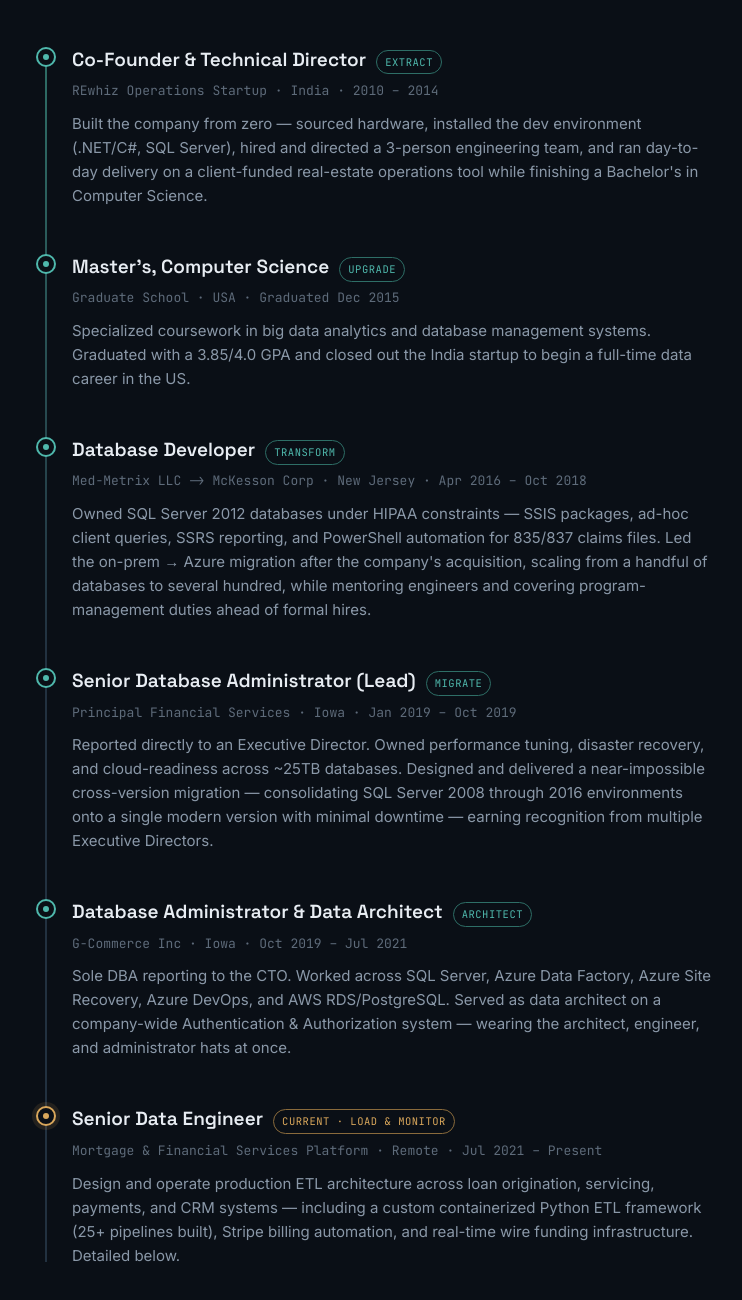
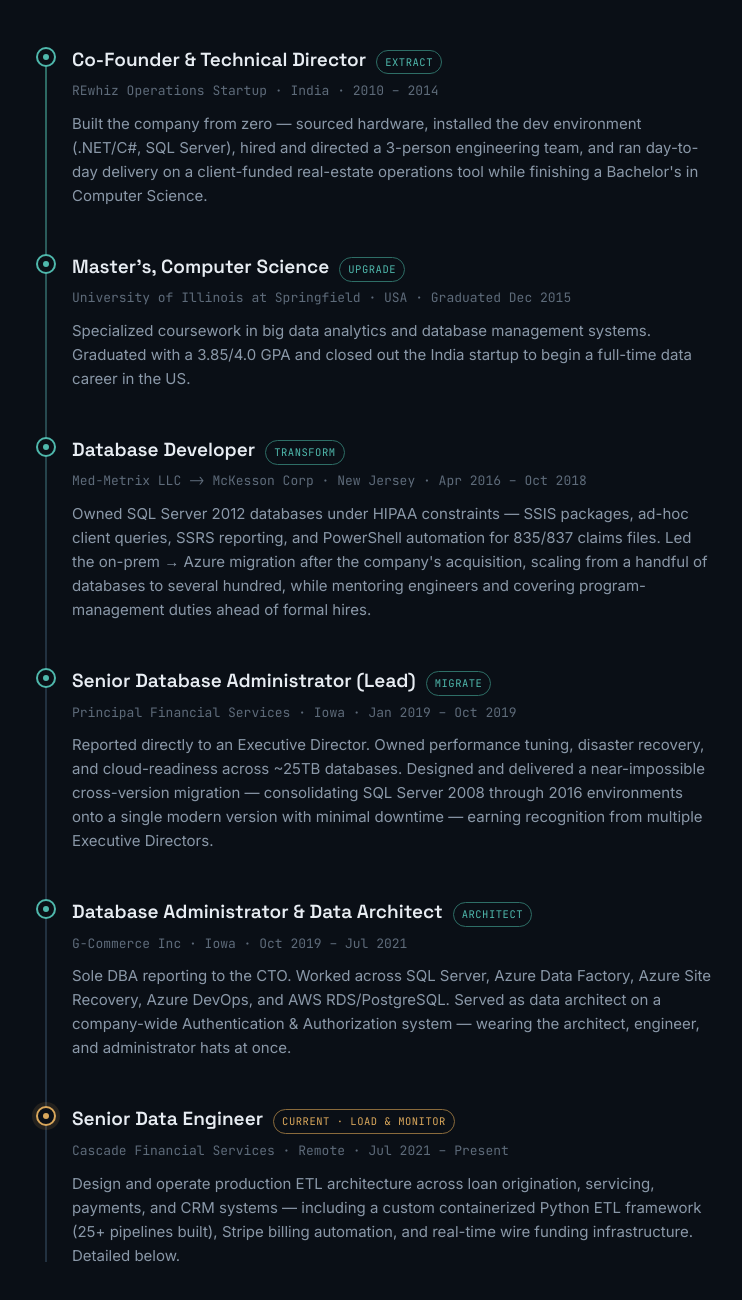
Before and after one commit to vbsb0619/portfolio.github.io, a plain HTML site: page index.html in a window 1280 px wide. Shown: the part 2100-3400 px from the top of the page, without its empty margins (76-818 px from the left). Drawn offline with Linux system fonts and the light colour scheme.

Commit message:
Update organization names in index.html

```diff
--- a/index.html
+++ b/index.html
@@ -365,7 +365,7 @@
       <div class="stage">
         <div class="stage-node"></div>
         <div class="stage-top"><span class="stage-role">Master's, Computer Science</span><span class="stage-tag">upgrade</span></div>
-        <div class="stage-org">Graduate School · USA <span class="date">· Graduated Dec 2015</span></div>
+        <div class="stage-org">University of Illinois at Springfield · USA <span class="date">· Graduated Dec 2015</span></div>
         <p class="desc">Specialized coursework in big data analytics and database management systems. Graduated with a 3.85/4.0 GPA and closed out the India startup to begin a full-time data career in the US.</p>
       </div>
 
@@ -393,7 +393,7 @@
       <div class="stage current">
         <div class="stage-node"></div>
         <div class="stage-top"><span class="stage-role">Senior Data Engineer</span><span class="stage-tag">current · load &amp; monitor</span></div>
-        <div class="stage-org">Mortgage &amp; Financial Services Platform · Remote <span class="date">· Jul 2021 – Present</span></div>
+        <div class="stage-org">Cascade Financial Services · Remote <span class="date">· Jul 2021 – Present</span></div>
         <p class="desc">Design and operate production ETL architecture across loan origination, servicing, payments, and CRM systems — including a custom containerized Python ETL framework (25+ pipelines built), Stripe billing automation, and real-time wire funding infrastructure. Detailed below.</p>
       </div>
 
```
